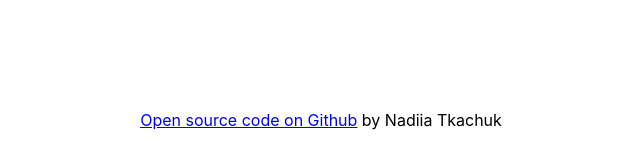
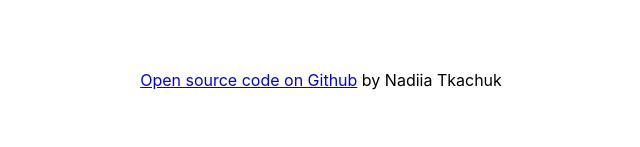
Before and after one commit to nadiatkachuk/weather-app-react-project, a React (Create React App) app: page / in a window 1280 px wide. Shown: the part 650-797 px from the top of the page, without its empty margins (319-959 px from the left). Built offline with nearby package versions, Linux system fonts and the light colour scheme.

Commit message:
changed styling of footer

```diff
--- a/src/App.css
+++ b/src/App.css
@@ -43,5 +43,5 @@ body {
 }
 footer {
   margin-top: auto;
-  margin-bottom: 20px;
+  margin-bottom: 60px;
 }
```
